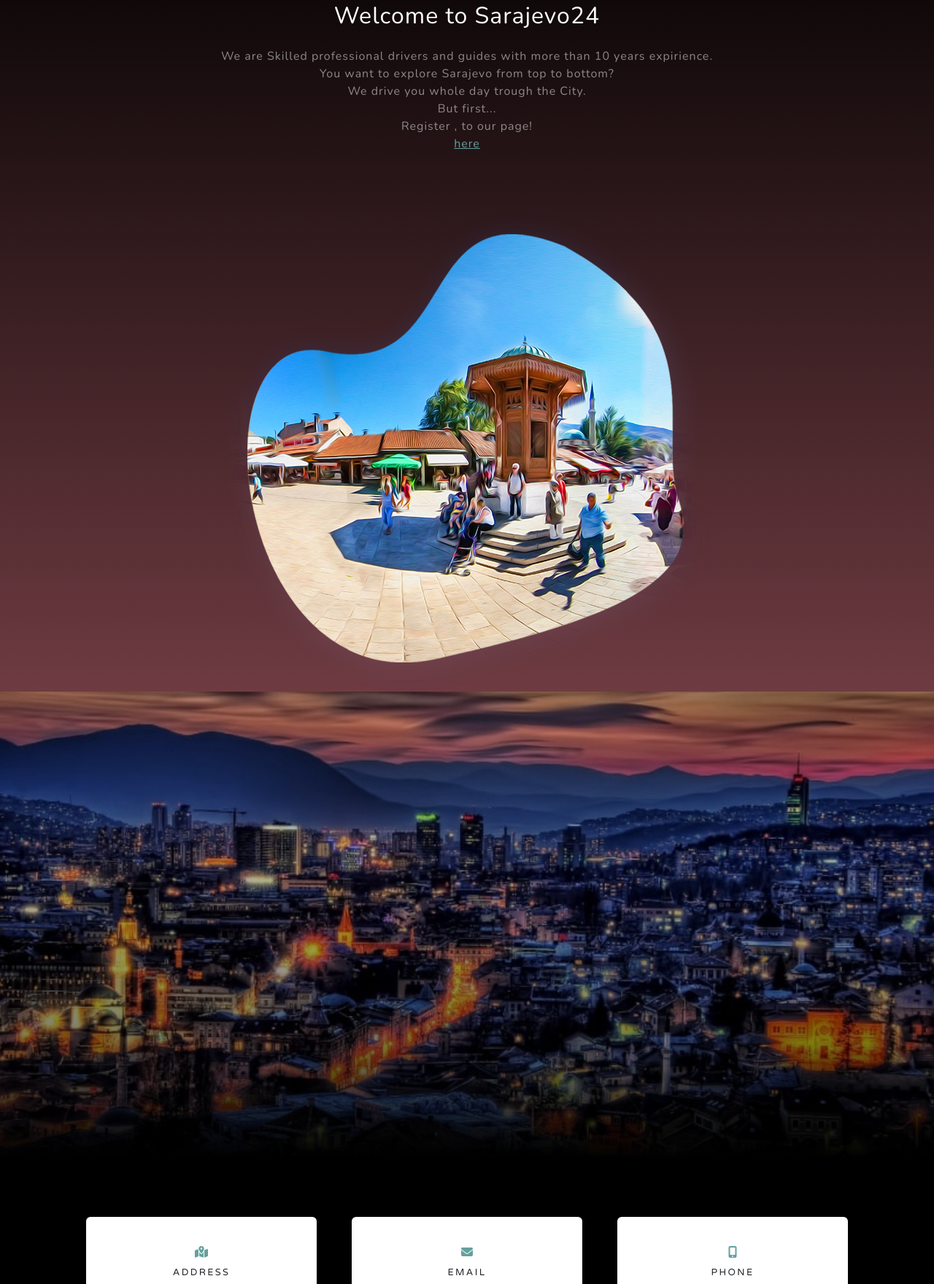
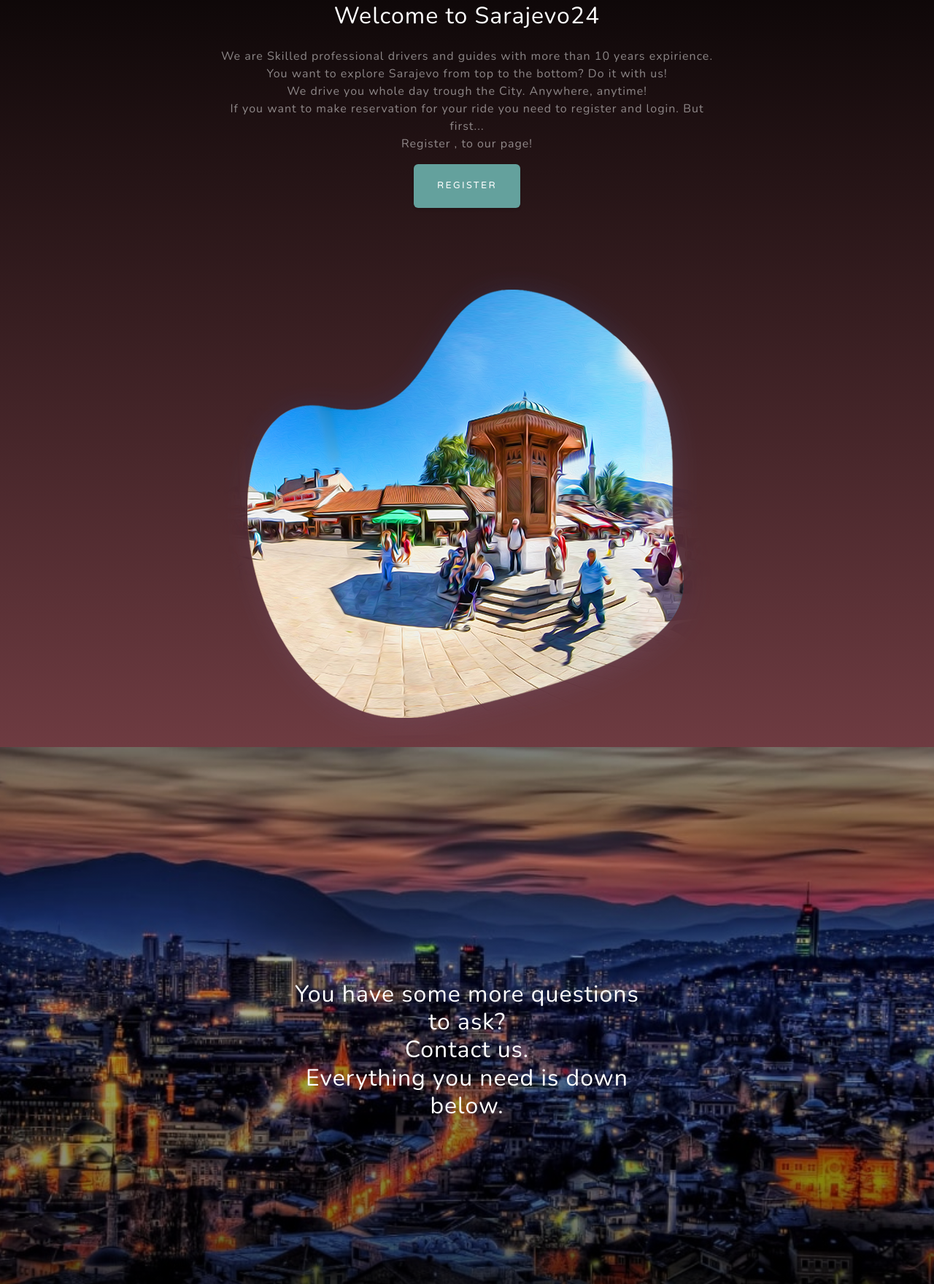
Before and after one commit to muhamedtukulic/sarajevo24webproject, a plain HTML site: page index.html in a window 1280 px wide. Shown: the part 957-2717 px from the top of the page at 73% size. Drawn offline with nearby package versions, Linux system fonts and the light colour scheme.

Commit message:
add top margin to register button and additional contact section text

```diff
--- a/index.html
+++ b/index.html
@@ -54,23 +54,40 @@
                         <h2 class="text-white mb-4">Welcome to Sarajevo24</h2>
                         <p class="text-white-50">
                            We are Skilled professional drivers and guides with more than 10 years expirience.<br>
-                           You want to explore Sarajevo from top to bottom? <br>
-                           We drive you whole day trough the City.<br>
+                           You want to explore Sarajevo from top to the bottom? Do it with us!  <br>
+                           We drive you whole day trough the City. Anywhere, anytime!<br>
+                           If you want to make reservation for your ride you need to register and login.
                            But first...<br>
                            Register , to our page!<br>
-                            <a href="/register.html">here</a>
+
+                           <a class="btn btn-primary mt-3" href="register.html">REGISTER</a>
+
 
                         </p>
                     </div>
                 </div>
                 <img class="img-fluid" src="assets/img/sebilj.png" alt="..." />
             </div>
+
         </section>
         <!-- Signup-->
         <section class="signup-section" id="signup">
             <div class="container px-4 px-lg-5">
                 <div class="row gx-4 gx-lg-5">
                     <div class="col-md-10 col-lg-8 mx-auto text-center">
+                        <div class="container px-4 px-lg-5">
+                            <div class="container px-4 px-lg-5">
+                                <div class="row gx-4 gx-lg-5 justify-content-center">
+                                    <div class="col-lg-20">
+                                        <h2 class="text-white mb-4">
+        You have some more questions to ask?<br>
+        Contact us. <br>
+        Everything you need is down below.
+                                        </h2>
+                                    </div>
+                                </div>
+
+
 
                     </div>
                 </div>
```
Also changed, not shown: register.html (+2 -2 lines).
